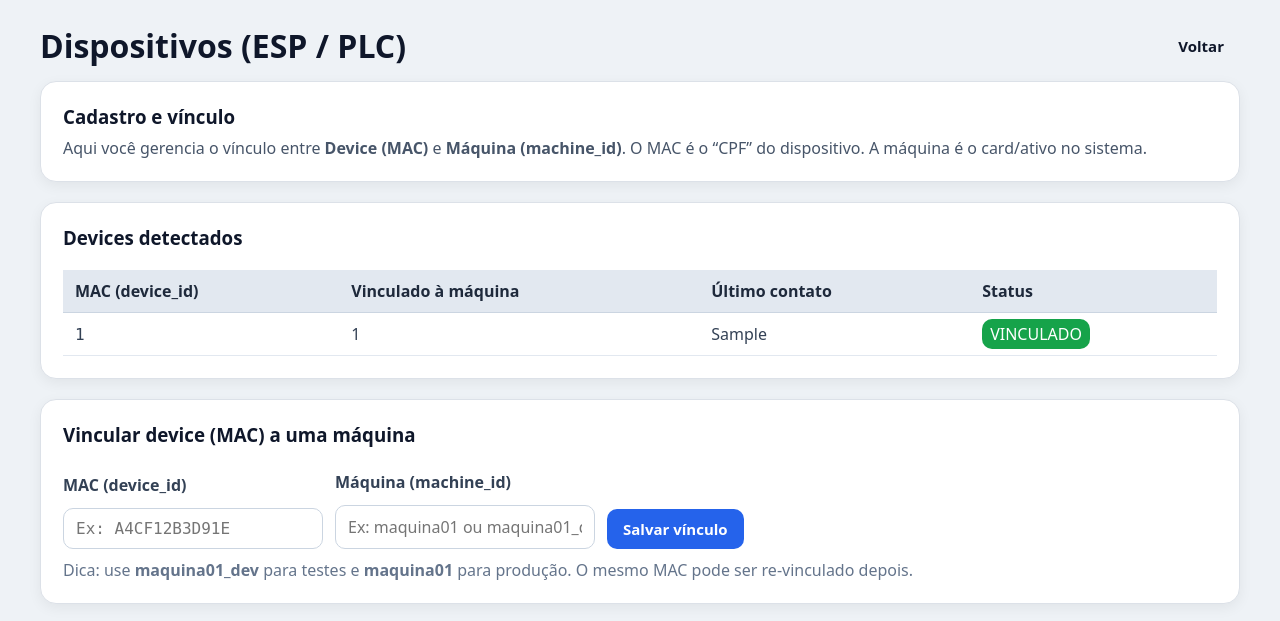
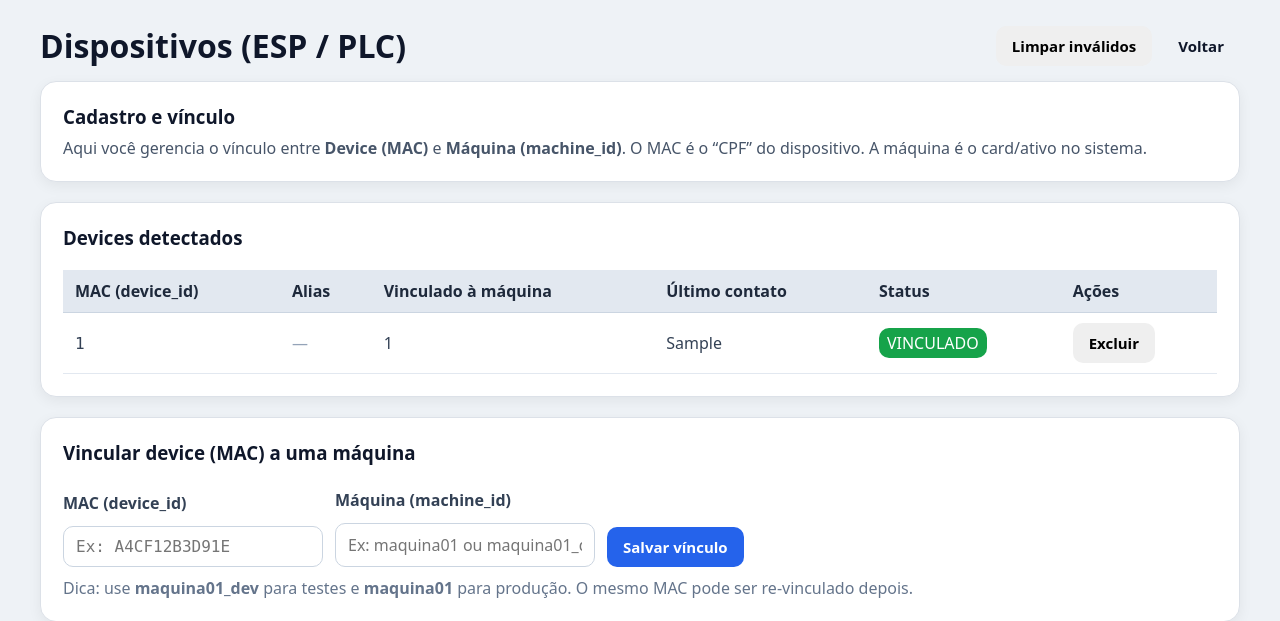
Before and after one commit to NettoSantana/indflow, a Flask app: page /devices/ in a window 1280 px wide. Shown: the part 76-697 px from the top of the page. Run offline with Flask 3, Linux system fonts and the light colour scheme; tables that the repository leaves empty hold one stand-in row (values such as "Sample post").

Commit message:
feat(devices-ui): add alias, unlink, delete and cleanup actions in devices page

```diff
--- a/modules/devices/templates/devices_home.html
+++ b/modules/devices/templates/devices_home.html
@@ -6,7 +6,14 @@
 
   <div style="display:flex; justify-content:space-between; align-items:center; gap:12px;">
     <h1>Dispositivos (ESP / PLC)</h1>
-    <a href="/producao" class="btn btn-secondary">Voltar</a>
+    <div style="display:flex; gap:10px; align-items:center;">
+      <form method="post" action="/devices/cleanup-invalid" style="margin:0;">
+        <button class="btn btn-secondary" type="submit" title="Remove registros que não são MAC válido (12 hex)">
+          Limpar inválidos
+        </button>
+      </form>
+      <a href="/producao" class="btn btn-secondary">Voltar</a>
+    </div>
   </div>
 
   <div class="card" style="margin-top:14px;">
@@ -25,18 +32,49 @@
       <thead>
         <tr>
           <th style="text-align:left; padding:10px 12px;">MAC (device_id)</th>
+          <th style="text-align:left; padding:10px 12px;">Alias</th>
           <th style="text-align:left; padding:10px 12px;">Vinculado à máquina</th>
           <th style="text-align:left; padding:10px 12px;">Último contato</th>
           <th style="text-align:left; padding:10px 12px;">Status</th>
+          <th style="text-align:left; padding:10px 12px;">Ações</th>
         </tr>
       </thead>
       <tbody>
         {% if devices and devices|length > 0 %}
           {% for d in devices %}
             <tr>
-              <td style="padding:10px 12px; font-family:monospace;">{{ d.device_id }}</td>
+              <td style="padding:10px 12px; font-family:monospace;">
+                {{ d.device_id }}
+                {% if d.is_valid_mac is defined and not d.is_valid_mac %}
+                  <span class="badge" style="margin-left:8px; background:#f59e0b; color:#111827; padding:4px 8px; border-radius:10px;">
+                    INVÁLIDO
+                  </span>
+                {% endif %}
+              </td>
+
+              <!-- ALIAS -->
+              <td style="padding:10px 12px;">
+                {% if d.is_valid_mac is defined and d.is_valid_mac %}
+                  <form method="post" action="/devices/alias" style="display:flex; gap:8px; align-items:center; margin:0;">
+                    <input type="hidden" name="device_id" value="{{ d.device_id }}">
+                    <input
+                      name="alias"
+                      class="input"
+                      placeholder="Ex: ESP Linha 1"
+                      value="{{ d.alias if d.alias else '' }}"
+                      style="width:180px;"
+                    >
+                    <button class="btn btn-primary" type="submit" title="Salvar alias">Salvar</button>
+                  </form>
+                {% else %}
+                  <span style="color:#94a3b8;">—</span>
+                {% endif %}
+              </td>
+
               <td style="padding:10px 12px;">{{ d.machine_id if d.machine_id else "—" }}</td>
               <td style="padding:10px 12px;">{{ d.last_seen if d.last_seen else "—" }}</td>
+
+              <!-- STATUS -->
               <td style="padding:10px 12px;">
                 {% if d.machine_id %}
                   <span class="badge" style="background:#16a34a; color:#fff; padding:4px 8px; border-radius:10px;">VINCULADO</span>
@@ -44,11 +82,32 @@
                   <span class="badge" style="background:#dc2626; color:#fff; padding:4px 8px; border-radius:10px;">NÃO VINCULADO</span>
                 {% endif %}
               </td>
+
+              <!-- AÇÕES -->
+              <td style="padding:10px 12px;">
+                <div style="display:flex; gap:8px; flex-wrap:wrap;">
+                  {% if d.is_valid_mac is defined and d.is_valid_mac %}
+                    <form method="post" action="/devices/unlink" style="margin:0;">
+                      <input type="hidden" name="device_id" value="{{ d.device_id }}">
+                      <button class="btn btn-secondary" type="submit" title="Remove o vínculo com a máquina">
+                        Desvincular
+                      </button>
+                    </form>
+                  {% endif %}
+
+                  <form method="post" action="/devices/delete" style="margin:0;">
+                    <input type="hidden" name="device_id" value="{{ d.device_id }}">
+                    <button class="btn btn-secondary" type="submit" title="Remove o device da lista">
+                      Excluir
+                    </button>
+                  </form>
+                </div>
+              </td>
             </tr>
           {% endfor %}
         {% else %}
           <tr>
-            <td colspan="4" style="padding:12px; color:#64748b;">
+            <td colspan="6" style="padding:12px; color:#64748b;">
               Nenhum device listado ainda. Assim que o ESP enviar dados (com MAC), ele deve aparecer aqui.
             </td>
           </tr>
```
